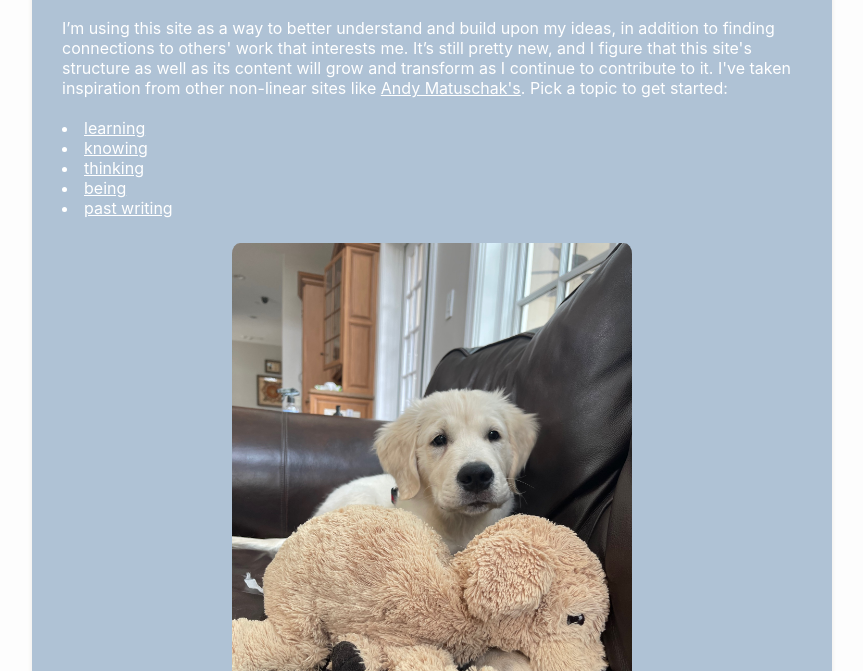
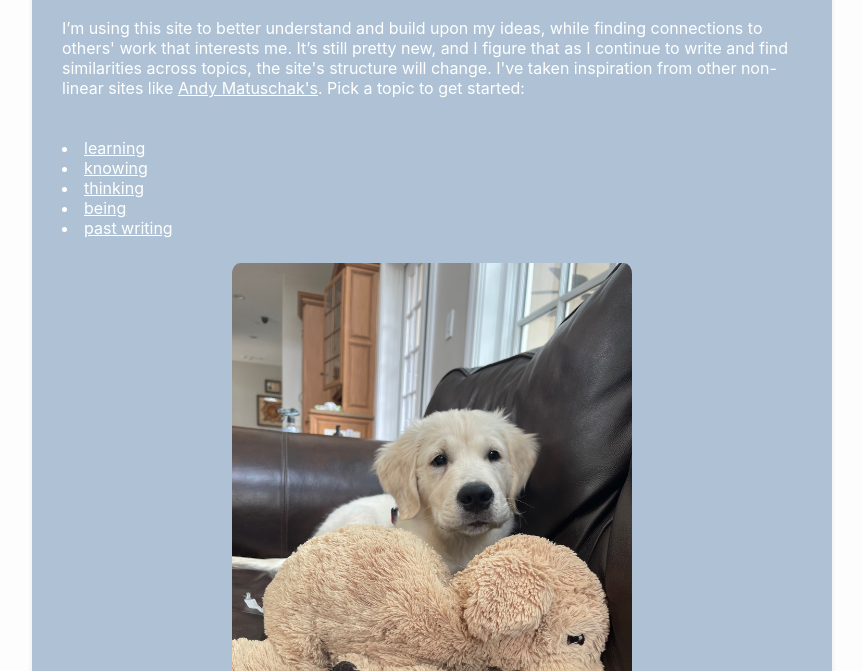
Before and after one commit to npothamsetty/npothamsetty.github.io, a plain HTML site: page blog.html in a window 1280 px wide. Shown: the part 129-800 px from the top of the page, without its empty margins (208-1071 px from the left). Drawn offline with Linux system fonts and the light colour scheme.

Commit message:
Update blog.html
added indentation to bullet, changed wording of description

```diff
--- a/blog.html
+++ b/blog.html
@@ -16,13 +16,13 @@
 
 			<div id=text-blocks>
 				<div class="block" id="block-1">
-					<p> I’m using this site as a way to better understand and build upon my ideas, in addition to finding connections to others' work that interests me. It’s still pretty new, and I figure that this site's structure as well as its content will grow and transform as I continue to contribute to it. I've taken inspiration from other non-linear sites like <a href="https://notes.andymatuschak.org/About_these_notes?stackedNotes=zUw5PuD8op9oq8kHvni6sug6eRTNtR9Wqma"><u>Andy Matuschak's</u></a>. Pick a topic to get started:</p> <br>
+					<p> I’m using this site to better understand and build upon my ideas, while finding connections to others' work that interests me. It’s still pretty new, and I figure that as I continue to write and find similarities across topics, the site's structure will change. I've taken inspiration from other non-linear sites like <a href="https://notes.andymatuschak.org/About_these_notes?stackedNotes=zUw5PuD8op9oq8kHvni6sug6eRTNtR9Wqma"><u>Andy Matuschak's</u></a>. Pick a topic to get started:</p> <br>
 
 				</div>
 
 				<div class="block">
 
-					<u1 type="disc">
+					<u1 type="disc" style="padding-left: 20px">
 						<li> <a href="../blog_entries/blog_20210624.html"><u>learning</u></a> </li>
 						<li> <a href="../blog_entries/blog_20210620.html"><u>knowing</u></a> </li>
 						<li> <a href="../blog_entries/blog_20210325.html"><u>thinking</u></a> </li>
```
